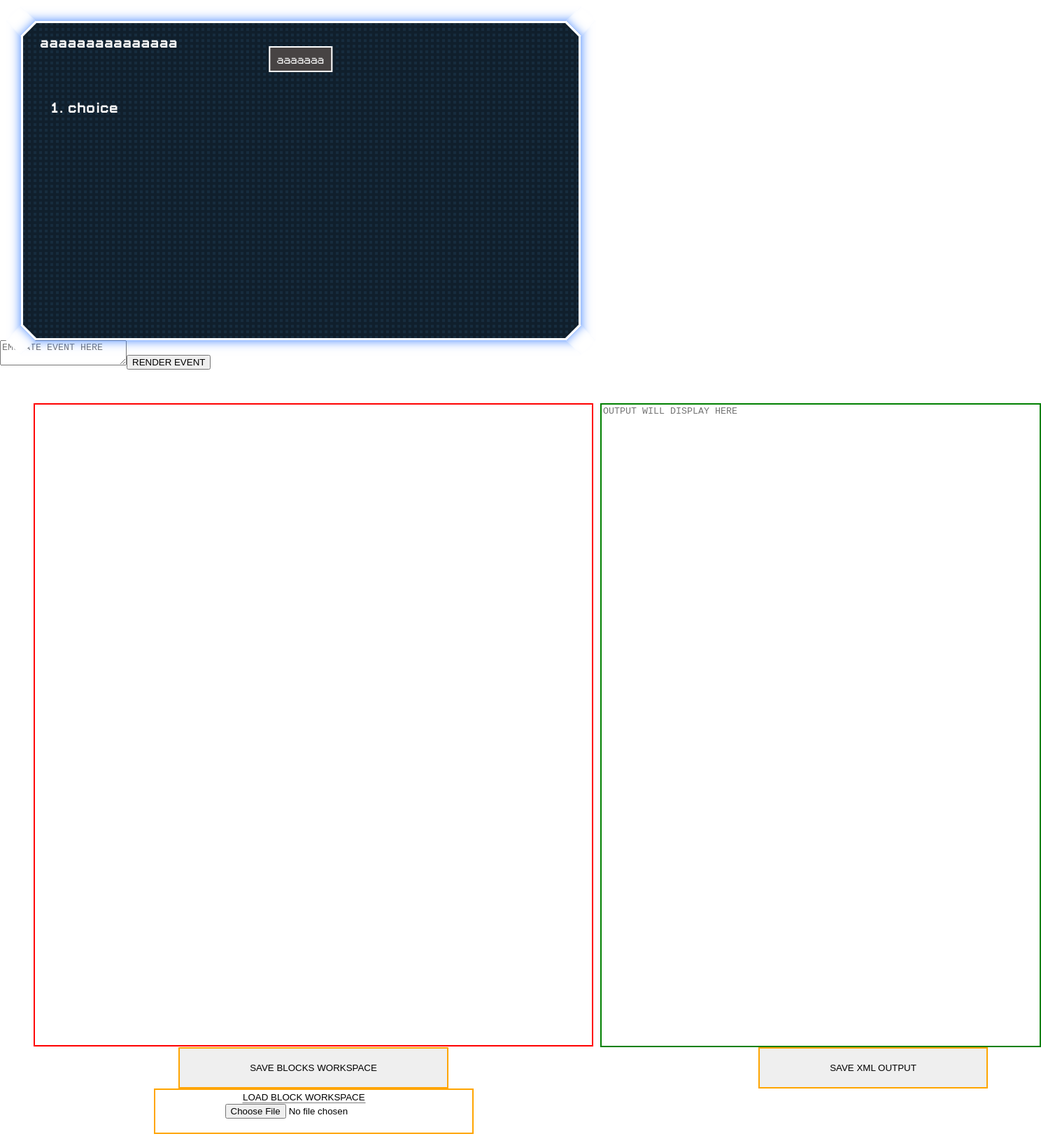
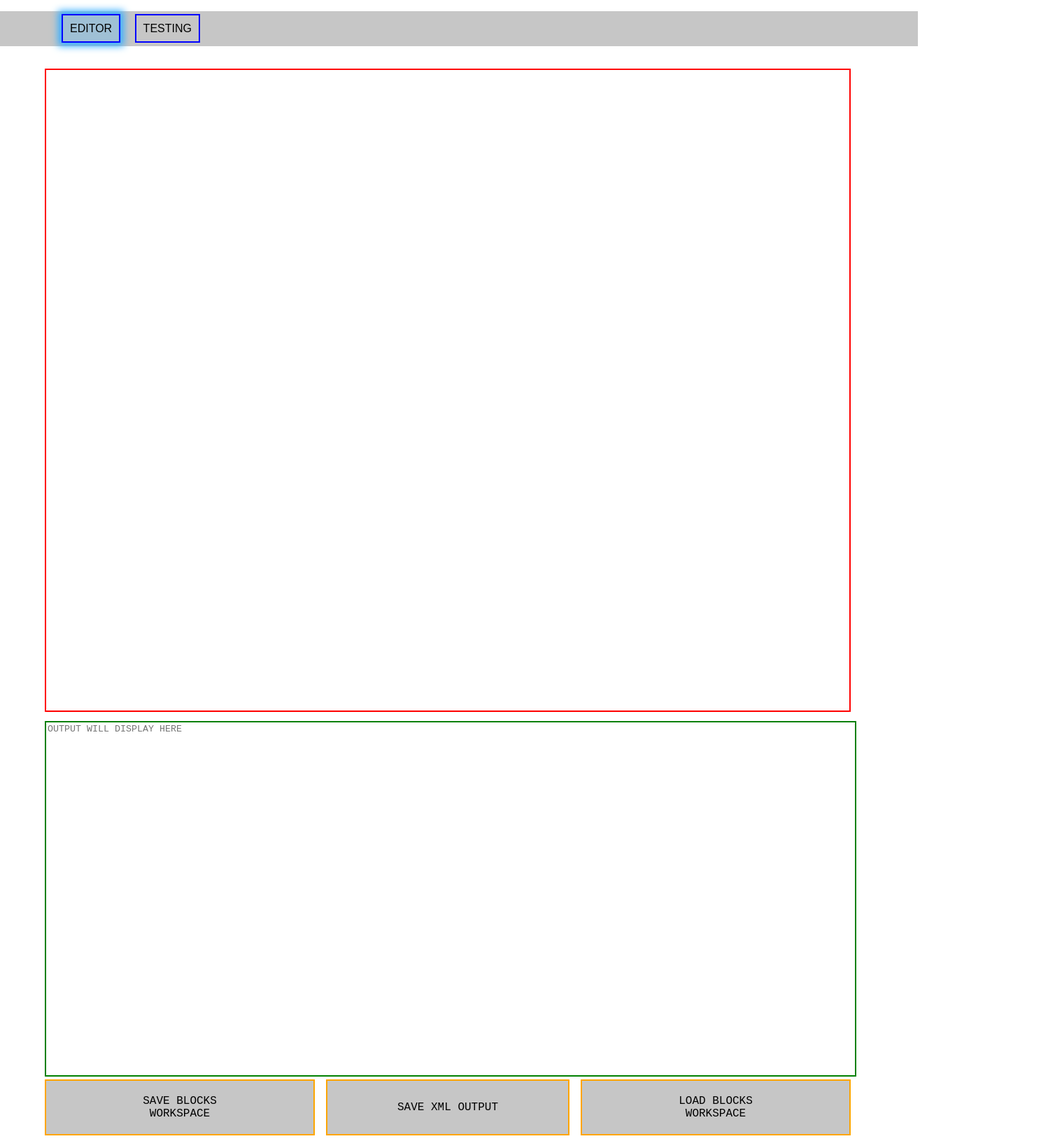
Before and after one commit to C20H12/FTL-Events-Editor-Blocks-Alpha, a React (Vite) app: page / in a window 1280 px wide. Shown: the top 1640 px of the page at 70% size, 1488 px wide, since content can reach past the window. Built offline with nearby package versions, Linux system fonts and the light colour scheme; what blockly would draw is missing.

Commit message:
added tabs, changed styles

```diff
--- a/index.html
+++ b/index.html
@@ -9,18 +9,28 @@
     <link rel="stylesheet" href="./src/indexStyle.css">
   </head>
   <body>
-    <div id="root"></div>
+    <div class="tabs">
+      <div id="showBlocks" class="tab tabOpen">EDITOR</div>
+      <div id="showEvent" class="tab">TESTING</div>
+    </div>
 
+    <div id="root" style="display: none;"></div>
 
+    <div id="blocksWorkspace">
       <div id="blocksAreasWrapper">
         <div id="blocklyDiv" ></div>
         <textarea id="outputArea" rows="61" placeholder="OUTPUT WILL DISPLAY HERE" readonly></textarea>
+      </div>
+      <div class="buttonsWrapper">
         <button id="saveAsBlocks">SAVE BLOCKS WORKSPACE</button>
         <button id="saveOutput">SAVE XML OUTPUT</button>
+        <label for="loadBlocks" class="loadBlocksFile">LOAD BLOCKS WORKSPACE</label>
         <input type="file" id="loadBlocks">
+      </div>
     </div>
 
     <script type="module" src="./src/blockDefinitions.js"></script>
-    <script type="module" src="/src/main.tsx"></script>
+    <script type="module" src="./src/main.tsx"></script>
+    <script type="module" src="./src/tabSwitch.js"></script>
   </body>
 </html>
--- a/src/App.css
+++ b/src/App.css
@@ -5,6 +5,38 @@
 @font-face{
   font-family: ftlStyle;
   src: url('./fonts/JustinFont11Bold.ttf')
+}
+
+::-webkit-scrollbar{
+  border: none
+}
+::-webkit-scrollbar-thumb {
+  background-color: #e5e5e5;
+  background-clip: padding-box;
+}
+::-webkit-scrollbar-track {
+  background-color: transparent;
+}
+::-webkit-scrollbar-button:single-button {
+  background-color: transparent;
+  display: block;
+  border-style: solid;
+  height: 13px;
+  width: 16px;
+}
+::-webkit-scrollbar-button:single-button:vertical:decrement {
+  border-width: 0 8px 8px 8px;
+  border-color: transparent transparent #e5e5e5 transparent;
+}
+::-webkit-scrollbar-button:single-button:vertical:decrement:hover {
+  border-color: transparent transparent #3a7fff transparent;
+}
+::-webkit-scrollbar-button:single-button:vertical:increment {
+  border-width: 8px 8px 0 8px;
+  border-color: #e5e5e5 transparent transparent transparent;
+}
+::-webkit-scrollbar-button:vertical:single-button:increment:hover {
+  border-color: #3a7fff transparent transparent transparent;
 }
 
 
@@ -57,10 +89,10 @@
   color: #f5f5f5;
   font-family: ftlStyle;
   font-size: 21px;
-  margin-left: 25px;
-  margin-right: 25px;
-  margin-top: 18px;
+  margin: 18px 25px 0 25px;
   word-wrap: break-word;
+  overflow-y: scroll;
+  height: 425px;
 }
 
 li:hover {
@@ -80,13 +112,14 @@ ol{
   background-color: #474343;
   border: 2px solid white;
   font-size: 22px;
-  position: absolute;
+  position: relative;
   display: inline-block;
+  margin: 15px auto 0 auto;
+  font-family: ftlStyleSlim;
+  text-align: center;
+  padding: 5px 10px 5px 10px;
   left: 50%;
-  transform: translate(-50%, 0);
-  margin-top: 15px;
-  font-family: ftlStyleSlim;
-  padding: 5px 10px 5px 10px;
+  transform: translateX(-50%);
 }
 .choiceMessage{
   background-color: #474343;
--- a/src/indexStyle.css
+++ b/src/indexStyle.css
@@ -1,30 +1,73 @@
 body {
   margin: 0;
   padding: 0;
+  overflow-x: hidden;
 }
+
+.tabs{
+  width: 100%;
+  background-color: #c6c6c6;
+  padding: 1em;
+  margin-top: 1em;
+  margin-bottom: 2em;
+  font-family: Arial, Helvetica, sans-serif;
+}
+.tabs .tab{
+  display: inline;
+  border: 2px solid blue;
+  padding: 10px;
+  margin: 0 .5em 0 .5em;
+  position: relative;
+  left: 4em;
+}
+.tabs .tab:hover{
+  background-color: #37afff;
+  cursor: pointer;
+}
+.tabOpen{
+  box-shadow: 0 0 10px 5px #37afff;
+  background: #37afff44;
+}
+
+
 #blocksAreasWrapper {
-  display: grid;
-  grid-template-columns: 800px 800px;
-  margin: 3rem;
+  width: 90vw;
+  margin: auto;
 }
 textarea#outputArea {
-  height: 912px;
+  width: 100%;
+  height: 500px;
   border: 2px solid green;
   resize: none;
-  margin: 0 20% 0 10px;
+  margin-top: 1em;
 }
 #blocklyDiv {
   height: 915px;
   border: 2px solid red;
 }
 
-#saveAsBlocks,#saveOutput,#loadBlocks {
+
+.buttonsWrapper{
+  display: grid;
+  grid-template-columns: auto auto auto;
+  gap: 1em;
+  width: 90vw;
+  margin: auto;
+  padding-bottom: 3em;
+}
+
+#loadBlocks{
+  display: none;
+}
+#saveAsBlocks,#saveOutput,.loadBlocksFile {
   padding: 20px 100px 20px 100px;
-  margin: auto;
   border: 2px solid orange;
   text-align: center;
+  background-color: #c6c6c6;
+  font-family: 'Courier New', Courier, monospace;
+  font-size: 1em;
 }
-#saveAsBlocks:hover,#saveOutput:hover {
+#saveAsBlocks:hover,#saveOutput:hover,.loadBlocksFile:hover {
   background-color: rgb(255, 206, 114);
 }
 
@@ -35,3 +78,28 @@ textarea#outputArea {
   bottom: 20px;
   border-bottom: 1px dotted black;
 }
+
+
+.categoryBubble {
+  width: 90%;
+  border-radius: 0;
+  border: none;
+  height: 5px;
+}
+
+.hsSeparator{
+  margin-top: 2em;
+  margin-bottom: 2em;
+  padding: 5px 0 5px 0;
+  height: 2em;
+  border-bottom: 3px solid black;
+  border-top: 3px solid black;;
+  text-align: center;
+  background: rgba(58, 127, 255, 0.5);
+}
+.hsSeparator::after{
+  content: "Hyperspace\ATags";
+  white-space: pre;
+  color:rgb(0, 26, 255);
+  font-family: 'Franklin Gothic Medium', 'Arial Narrow', Arial, sans-serif;
+}
--- /dev/null
+++ b/src/tabSwitch.js
@@ -0,0 +1,24 @@
+const blocksTabBtn = document.querySelector("#showBlocks");
+const eventTestTabBtn = document.querySelector("#showEvent");
+const eventTestTab = document.querySelector("#root");
+const blocksEditTab = document.querySelector("#blocksWorkspace");
+
+blocksTabBtn.addEventListener("click", () => {
+  eventTestTab.style.display = "none";
+  blocksEditTab.style.display = "block";
+
+  if (blocksTabBtn.className.split(/\s+/).includes("tabOpen")) return;
+
+  blocksTabBtn.classList.toggle("tabOpen");
+  eventTestTabBtn.classList.toggle("tabOpen");
+});
+
+eventTestTabBtn.addEventListener("click", () => {
+  eventTestTab.style.display = "block";
+  blocksEditTab.style.display = "none";
+
+  if (eventTestTabBtn.className.split(/\s+/).includes("tabOpen")) return;
+
+  blocksTabBtn.classList.toggle("tabOpen");
+  eventTestTabBtn.classList.toggle("tabOpen");
+})
```
Lines whose indentation alone changed are shown as unchanged.
